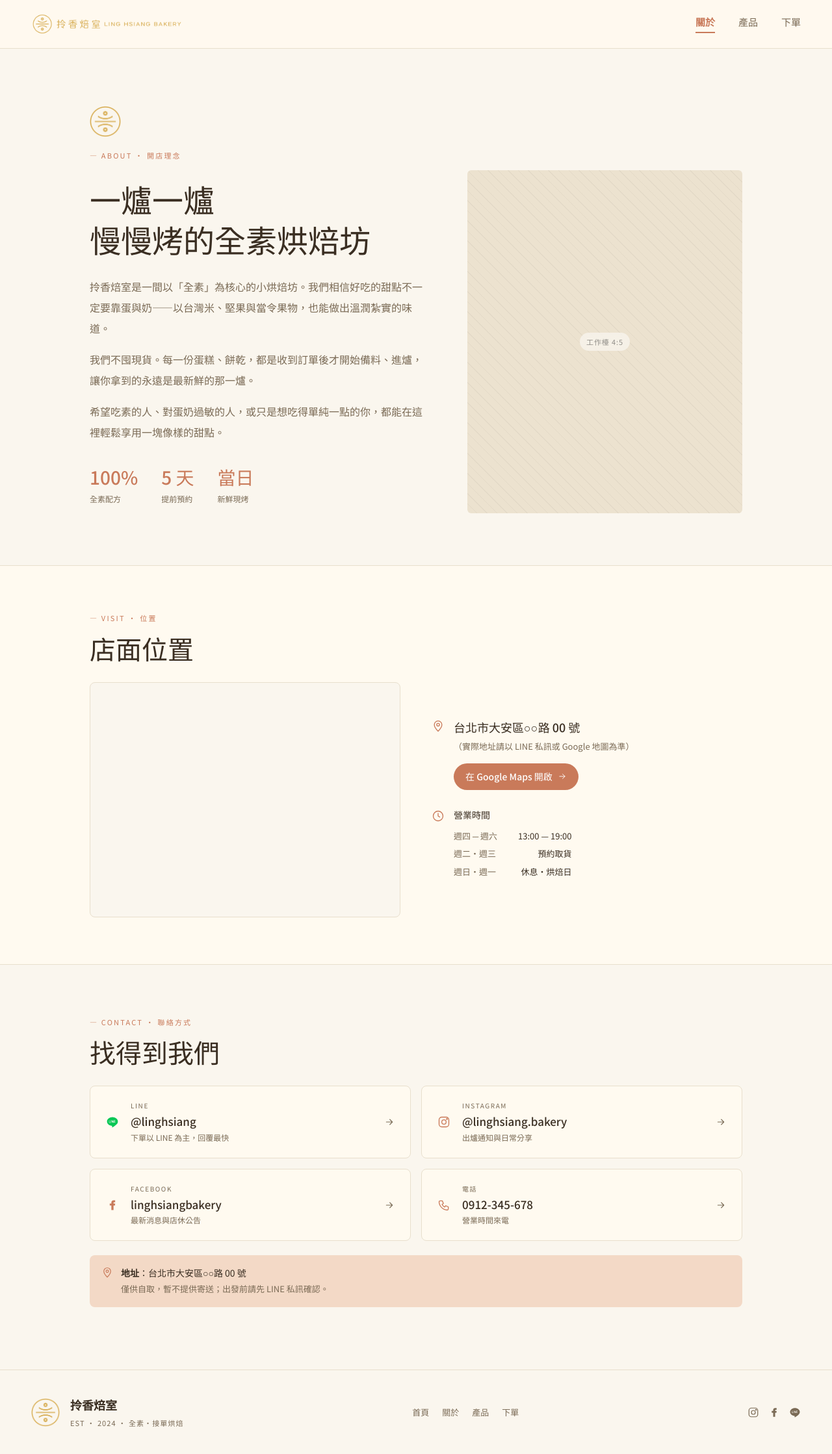
After one commit to shenher/linghsiang, an ASP.NET Core app: page /Home/About in a window 1280 px wide. The commit adds this page. Shown: the whole page at 65% size. Run offline with ASP.NET Core 8, Linux system fonts and the light colour scheme; a map, chart or similar area stays blank; the project's own start-up code is not run, and a stand-in starts its controllers and pages; some libraries are stand-ins or nearby versions.

Commit message:
前台關於頁：開店理念＋統計、Google 地圖與營業時間、聯絡方式卡片；Contact 301 轉址並移除舊頁
Co-Authored-By: Claude Fable 5 <noreply@anthropic.com>
Claude-Session: https://claude.ai/code/session_01Lgta83X7nKkmEkFkSK4qSg

```diff
--- /dev/null
+++ b/OfficialWeb/Views/Home/About.cshtml
@@ -0,0 +1,115 @@
+@{
+    ViewData["Title"] = "關於";
+}
+
+@* 開店理念 *@
+<section class="about-intro">
+    <div class="wrap-1100">
+        <img src="/Pic/Logo?name=mark" alt="拎香焙室商標" class="about-mark" />
+        <div class="sec-label">— ABOUT · 開店理念</div>
+        <div class="about-grid">
+            <div>
+                <h1 class="about-title">一爐一爐<br />慢慢烤的全素烘焙坊</h1>
+                <p class="about-p">拎香焙室是一間以「全素」為核心的小烘焙坊。我們相信好吃的甜點不一定要靠蛋與奶——以台灣米、堅果與當令果物，也能做出溫潤紮實的味道。</p>
+                <p class="about-p">我們不囤現貨。每一份蛋糕、餅乾，都是收到訂單後才開始備料、進爐，讓你拿到的永遠是最新鮮的那一爐。</p>
+                <p class="about-p">希望吃素的人、對蛋奶過敏的人，或只是想吃得單純一點的你，都能在這裡輕鬆享用一塊像樣的甜點。</p>
+                <div class="about-stats">
+                    <div><div class="about-stat-k">100%</div><div class="about-stat-v">全素配方</div></div>
+                    <div><div class="about-stat-k">5 天</div><div class="about-stat-v">提前預約</div></div>
+                    <div><div class="about-stat-k">當日</div><div class="about-stat-v">新鮮現烤</div></div>
+                </div>
+            </div>
+            <div class="ph about-ph"><span class="ph-label">工作檯 4:5</span></div>
+        </div>
+    </div>
+</section>
+
+@* Google Map 位置 *@
+<section class="about-visit">
+    <div class="wrap-1100">
+        <div class="sec-label">— VISIT · 位置</div>
+        <h2 class="about-h2">店面位置</h2>
+        <div class="about-visit-grid">
+            <div class="about-map">
+                <iframe title="Google Map"
+                        src="https://maps.google.com/maps?q=%E5%8F%B0%E5%8C%97%E5%B8%82%E5%A4%A7%E5%AE%89%E5%8D%80&t=&z=15&ie=UTF8&iwloc=&output=embed"
+                        loading="lazy" referrerpolicy="no-referrer-when-downgrade"></iframe>
+            </div>
+            <div class="about-visit-info">
+                <div class="about-info-row">
+                    <svg class="about-info-icon" width="20" height="20" viewBox="0 0 24 24" fill="none" stroke="var(--accent)" stroke-width="1.6" stroke-linecap="round" stroke-linejoin="round"><path d="M12 21s-7-7-7-12a7 7 0 0114 0c0 5-7 12-7 12z" /><circle cx="12" cy="9" r="2.5" /></svg>
+                    <div>
+                        <div class="about-address">台北市大安區○○路 00 號</div>
+                        <div class="about-address-note">（實際地址請以 LINE 私訊或 Google 地圖為準）</div>
+                        <a class="btn-accent about-maps-btn" href="https://maps.app.goo.gl/4T3ousv4cYA8TWBH7" target="_blank" rel="noopener">
+                            在 Google Maps 開啟
+                            <svg width="14" height="14" viewBox="0 0 24 24" fill="none" stroke="currentColor" stroke-width="1.6" stroke-linecap="round" stroke-linejoin="round"><path d="M5 12h14M13 6l6 6-6 6" /></svg>
+                        </a>
+                    </div>
+                </div>
+                <div class="about-info-row about-hours">
+                    <svg class="about-info-icon" width="20" height="20" viewBox="0 0 24 24" fill="none" stroke="var(--accent)" stroke-width="1.6" stroke-linecap="round" stroke-linejoin="round"><circle cx="12" cy="12" r="9" /><path d="M12 7v5l3 2" /></svg>
+                    <div>
+                        <div class="about-hours-title">營業時間</div>
+                        <div class="about-hours-row"><span>週四 ─ 週六</span><span class="time">13:00 — 19:00</span></div>
+                        <div class="about-hours-row"><span>週二・週三</span><span class="time">預約取貨</span></div>
+                        <div class="about-hours-row"><span>週日・週一</span><span class="time">休息・烘焙日</span></div>
+                    </div>
+                </div>
+            </div>
+        </div>
+    </div>
+</section>
+
+@* 聯絡方式 *@
+<section class="about-contact">
+    <div class="wrap-1100">
+        <div class="sec-label">— CONTACT · 聯絡方式</div>
+        <h2 class="about-h2">找得到我們</h2>
+        <div class="about-contact-grid">
+            <a class="about-card" href="https://line.me/R/ti/p/@@linghsiang" target="_blank" rel="noopener">
+                <svg width="20" height="20" viewBox="0 0 24 24" fill="#06C755"><path d="M12 3C6.5 3 2 6.6 2 11c0 4 3.6 7.3 8.5 7.9.3.1.8.2.9.5.1.3.1.7 0 1l-.1.9c0 .3-.2 1 .9.5s5.7-3.4 7.7-5.8C21.3 14.4 22 12.8 22 11c0-4.4-4.5-8-10-8zM8 13.4H6c-.2 0-.3-.1-.3-.3v-4c0-.2.1-.3.3-.3s.3.1.3.3v3.7H8c.2 0 .3.1.3.3s-.1.3-.3.3zm1.4-.3c0 .2-.1.3-.3.3s-.3-.1-.3-.3v-4c0-.2.1-.3.3-.3s.3.1.3.3v4zm4.5 0c0 .1-.1.3-.2.3h-.4l-2-2.7v2.4c0 .2-.1.3-.3.3s-.3-.1-.3-.3v-4c0-.1.1-.3.2-.3h.4l2 2.7V9.1c0-.2.1-.3.3-.3s.3.1.3.3v4zm3.1-2.3c.2 0 .3.1.3.3s-.1.3-.3.3h-1.6v1.1H17c.2 0 .3.1.3.3s-.1.3-.3.3h-1.9c-.2 0-.3-.1-.3-.3V9.1c0-.2.1-.3.3-.3H17c.2 0 .3.1.3.3s-.1.3-.3.3h-1.6v1.1H17z"/></svg>
+                <div class="about-card-body">
+                    <div class="about-card-kbl">LINE</div>
+                    <div class="about-card-main">@@linghsiang</div>
+                    <div class="about-card-sub">下單以 LINE 為主，回覆最快</div>
+                </div>
+                <svg class="about-card-arrow" width="16" height="16" viewBox="0 0 24 24" fill="none" stroke="currentColor" stroke-width="1.6" stroke-linecap="round" stroke-linejoin="round"><path d="M5 12h14M13 6l6 6-6 6" /></svg>
+            </a>
+            <a class="about-card" href="https://www.instagram.com/linghsiang.bakery" target="_blank" rel="noopener">
+                <svg width="20" height="20" viewBox="0 0 24 24" fill="none" stroke="var(--accent)" stroke-width="1.6" stroke-linecap="round" stroke-linejoin="round"><rect x="3" y="3" width="18" height="18" rx="5" /><circle cx="12" cy="12" r="4" /><circle cx="17.5" cy="6.5" r="0.8" fill="var(--accent)" /></svg>
+                <div class="about-card-body">
+                    <div class="about-card-kbl">INSTAGRAM</div>
+                    <div class="about-card-main">@@linghsiang.bakery</div>
+                    <div class="about-card-sub">出爐通知與日常分享</div>
+                </div>
+                <svg class="about-card-arrow" width="16" height="16" viewBox="0 0 24 24" fill="none" stroke="currentColor" stroke-width="1.6" stroke-linecap="round" stroke-linejoin="round"><path d="M5 12h14M13 6l6 6-6 6" /></svg>
+            </a>
+            <a class="about-card" href="https://www.facebook.com/linghsiangbakery/" target="_blank" rel="noopener">
+                <svg width="20" height="20" viewBox="0 0 24 24" fill="var(--accent)"><path d="M14 9V7.5c0-.7.3-1 1-1h2V3h-3c-2.3 0-4 1.5-4 4v2H7v3.5h3V21h4v-8.5h2.7l.3-3.5H14z" /></svg>
+                <div class="about-card-body">
+                    <div class="about-card-kbl">FACEBOOK</div>
+                    <div class="about-card-main">linghsiangbakery</div>
+                    <div class="about-card-sub">最新消息與店休公告</div>
+                </div>
+                <svg class="about-card-arrow" width="16" height="16" viewBox="0 0 24 24" fill="none" stroke="currentColor" stroke-width="1.6" stroke-linecap="round" stroke-linejoin="round"><path d="M5 12h14M13 6l6 6-6 6" /></svg>
+            </a>
+            <a class="about-card" href="tel:+886912345678">
+                <svg width="20" height="20" viewBox="0 0 24 24" fill="none" stroke="var(--accent)" stroke-width="1.6" stroke-linecap="round" stroke-linejoin="round"><path d="M5 4h4l2 5-2.5 1.5a11 11 0 005 5L15 13l5 2v4a2 2 0 01-2 2A16 16 0 013 6a2 2 0 012-2z" /></svg>
+                <div class="about-card-body">
+                    <div class="about-card-kbl">電話</div>
+                    <div class="about-card-main">0912-345-678</div>
+                    <div class="about-card-sub">營業時間來電</div>
+                </div>
+                <svg class="about-card-arrow" width="16" height="16" viewBox="0 0 24 24" fill="none" stroke="currentColor" stroke-width="1.6" stroke-linecap="round" stroke-linejoin="round"><path d="M5 12h14M13 6l6 6-6 6" /></svg>
+            </a>
+        </div>
+        <div class="about-note">
+            <svg width="18" height="18" viewBox="0 0 24 24" fill="none" stroke="var(--accent)" stroke-width="1.6" stroke-linecap="round" stroke-linejoin="round"><path d="M12 21s-7-7-7-12a7 7 0 0114 0c0 5-7 12-7 12z" /><circle cx="12" cy="9" r="2.5" /></svg>
+            <div class="about-note-text">
+                <strong>地址</strong>：台北市大安區○○路 00 號<br />
+                <span>僅供自取，暫不提供寄送；出發前請先 LINE 私訊確認。</span>
+            </div>
+        </div>
+    </div>
+</section>
--- a/OfficialWeb/wwwroot/css/site.css
+++ b/OfficialWeb/wwwroot/css/site.css
@@ -346,6 +346,121 @@ button { cursor: pointer; }
   .home-hero-hints { margin-top: 36px; gap: 14px; }
 }
 
+/* ── 6. 關於頁 ─────────────────────────────────────────── */
+.about-intro { padding: 88px 0 16px; }
+.about-mark { width: 48px; height: auto; display: block; margin-bottom: 20px; }
+
+.about-grid {
+  display: grid;
+  grid-template-columns: 1.1fr 0.9fr;
+  gap: 64px;
+  align-items: center;
+}
+
+.about-title { font-weight: 500; font-size: 48px; line-height: 1.3; margin: 0; color: var(--fg); }
+.about-p { font-size: 16px; line-height: 2; color: var(--muted); margin: 16px 0 0; }
+.about-p:first-of-type { margin-top: 26px; }
+
+.about-stats { display: flex; gap: 36px; margin-top: 32px; flex-wrap: wrap; }
+.about-stat-k { font-size: 28px; font-weight: 500; color: var(--accent); }
+.about-stat-v { font-size: 12px; color: var(--muted); margin-top: 4px; }
+
+.about-ph { aspect-ratio: 4 / 5; border-radius: 6px; width: 100%; }
+
+.about-visit {
+  padding: 72px 0;
+  background: var(--surface);
+  border-top: 1px solid var(--line);
+  border-bottom: 1px solid var(--line);
+  margin-top: 64px;
+}
+
+.about-h2 { font-weight: 500; font-size: 40px; margin: 0 0 28px; color: var(--fg); }
+
+.about-visit-grid { display: grid; grid-template-columns: 1fr 1fr; gap: 48px; align-items: stretch; }
+
+.about-map {
+  border-radius: 8px;
+  overflow: hidden;
+  border: 1px solid var(--line);
+  min-height: 360px;
+  background: var(--bg);
+}
+.about-map iframe { width: 100%; height: 100%; min-height: 360px; border: 0; display: block; }
+
+.about-visit-info { display: flex; flex-direction: column; justify-content: center; }
+.about-info-row { display: flex; gap: 14px; align-items: flex-start; }
+.about-info-icon { flex-shrink: 0; margin-top: 2px; }
+.about-hours { margin-top: 28px; }
+
+.about-address { font-size: 18px; color: var(--fg); font-weight: 500; }
+.about-address-note { font-size: 13px; color: var(--muted); margin-top: 6px; }
+.about-maps-btn { margin-top: 16px; padding: 10px 18px; font-size: 14px; font-weight: 500; }
+
+.about-hours-title { font-size: 14px; color: var(--fg); font-weight: 500; margin-bottom: 8px; }
+.about-hours-row {
+  display: flex;
+  justify-content: space-between;
+  gap: 32px;
+  padding: 4px 0;
+  font-size: 13px;
+  color: var(--muted);
+}
+.about-hours-row .time { color: var(--fg); }
+
+.about-contact { padding: 80px 0 96px; }
+
+.about-contact-grid { display: grid; grid-template-columns: repeat(2, 1fr); gap: 16px; }
+
+.about-card {
+  display: flex;
+  align-items: center;
+  gap: 18px;
+  padding: 22px 24px;
+  border-radius: 8px;
+  border: 1px solid var(--line);
+  background: var(--surface);
+  color: var(--fg);
+  text-decoration: none;
+  transition: border-color 0.15s ease, box-shadow 0.15s ease;
+}
+.about-card:hover { color: var(--fg); border-color: var(--accent); box-shadow: 0 4px 18px rgba(58, 46, 34, 0.06); }
+.about-card > svg:first-child { flex-shrink: 0; }
+.about-card-body { flex: 1; }
+.about-card-kbl { font-size: 10px; letter-spacing: 0.16em; color: var(--muted); }
+.about-card-main { font-size: 17px; font-weight: 500; margin-top: 4px; }
+.about-card-sub { font-size: 12px; color: var(--muted); margin-top: 3px; }
+.about-card-arrow { color: var(--muted); flex-shrink: 0; }
+
+.about-note {
+  display: flex;
+  gap: 12px;
+  align-items: flex-start;
+  margin-top: 22px;
+  padding: 16px 18px;
+  border-radius: 8px;
+  background: var(--accent-soft);
+  color: var(--fg);
+}
+.about-note svg { flex-shrink: 0; margin-top: 2px; }
+.about-note-text { font-size: 14px; line-height: 1.7; }
+.about-note-text span { color: var(--muted); font-size: 13px; }
+
+@media (max-width: 759.98px) {
+  .about-intro { padding: 48px 0 8px; }
+  .about-grid { grid-template-columns: 1fr; gap: 32px; }
+  .about-title { font-size: 34px; }
+  .about-p { font-size: 15px; }
+  .about-stats { gap: 24px; }
+  .about-visit { padding: 40px 0; margin-top: 40px; }
+  .about-h2 { font-size: 28px; }
+  .about-visit-grid { grid-template-columns: 1fr; gap: 24px; }
+  .about-map, .about-map iframe { min-height: 260px; }
+  .about-address { font-size: 16px; }
+  .about-contact { padding: 48px 0 64px; }
+  .about-contact-grid { grid-template-columns: 1fr; }
+}
+
 /* ── RWD：共用（<760px） ───────────────────────────────── */
 @media (max-width: 759.98px) {
   .wrap-1100, .wrap-1180 { padding-left: 24px; padding-right: 24px; }
```
Also changed, not shown: OfficialWeb/Views/Home/Contact.cshtml (deleted, +0 -36 lines).
